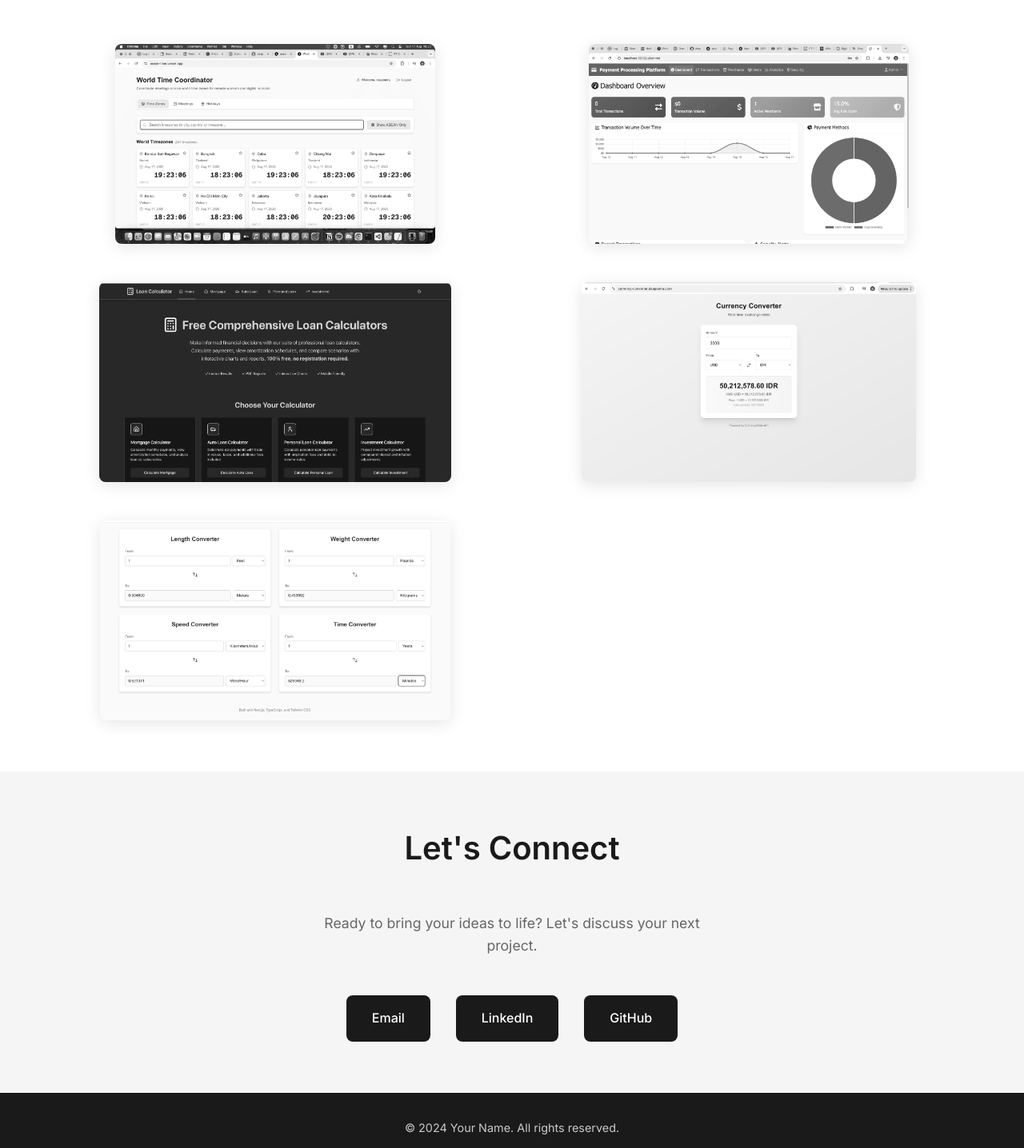
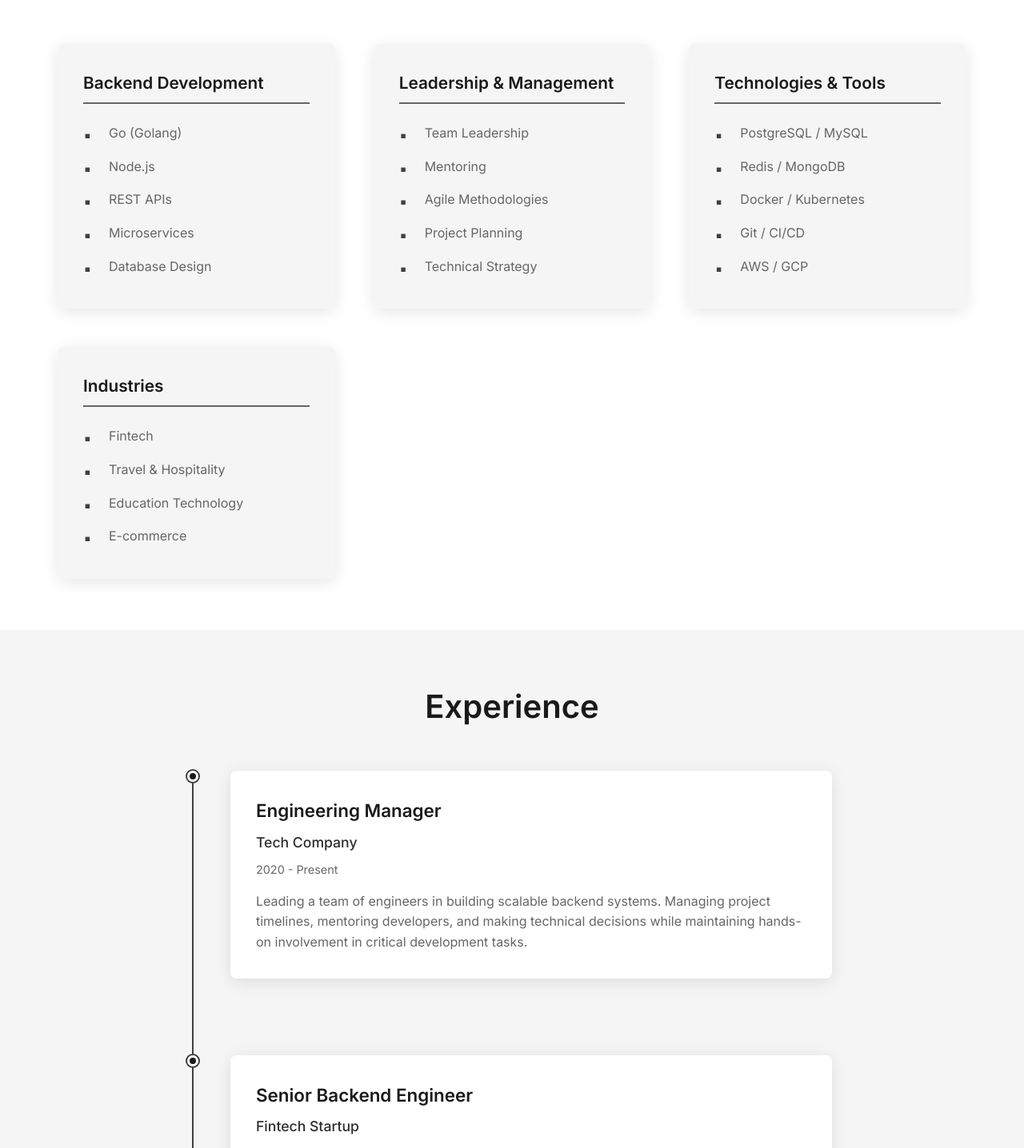
Before and after one commit to dsapoetra/landing-page-ds, a React (Vite) app: page / in a window 1280 px wide. Shown: the part 1351-2787 px from the top of the page at 80% size. Built offline with nearby package versions, Linux system fonts and the light colour scheme.

Commit message:
add section

```diff
--- a/src/App.css
+++ b/src/App.css
@@ -184,6 +184,146 @@ section {
   margin: 0 auto;
   color: var(--color-quaternary);
   line-height: 1.8;
+}
+
+/* Skills Section */
+.skills {
+  background-color: var(--color-white);
+}
+
+.skills-grid {
+  display: grid;
+  grid-template-columns: repeat(auto-fit, minmax(250px, 1fr));
+  gap: var(--spacing-lg);
+  margin-top: var(--spacing-lg);
+}
+
+.skill-category {
+  background-color: var(--color-light);
+  padding: var(--spacing-md);
+  border-radius: var(--border-radius);
+  transition: var(--transition);
+  box-shadow: var(--shadow);
+}
+
+.skill-category:hover {
+  transform: translateY(-5px);
+  box-shadow: var(--shadow-hover);
+}
+
+.skill-category-title {
+  font-size: 1.3rem;
+  font-weight: 600;
+  color: var(--color-primary);
+  margin-bottom: var(--spacing-sm);
+  padding-bottom: var(--spacing-xs);
+  border-bottom: 2px solid var(--color-quaternary);
+}
+
+.skill-list {
+  list-style: none;
+  padding: 0;
+}
+
+.skill-list li {
+  padding: var(--spacing-xs) 0;
+  color: var(--color-quaternary);
+  font-size: 1rem;
+  position: relative;
+  padding-left: var(--spacing-md);
+}
+
+.skill-list li::before {
+  content: "▪";
+  position: absolute;
+  left: 0;
+  color: var(--color-tertiary);
+  font-size: 1.2rem;
+}
+
+/* Job History Section */
+.job-history {
+  background-color: var(--color-light);
+}
+
+.timeline {
+  max-width: 800px;
+  margin: var(--spacing-lg) auto 0;
+  position: relative;
+  padding-left: var(--spacing-lg);
+}
+
+.timeline::before {
+  content: "";
+  position: absolute;
+  left: 0;
+  top: 0;
+  bottom: 0;
+  width: 2px;
+  background: var(--color-tertiary);
+}
+
+.timeline-item {
+  position: relative;
+  margin-bottom: var(--spacing-lg);
+  padding-bottom: var(--spacing-lg);
+}
+
+.timeline-item:last-child {
+  margin-bottom: 0;
+  padding-bottom: 0;
+}
+
+.timeline-marker {
+  position: absolute;
+  left: calc(-1 * var(--spacing-lg) - 6px);
+  top: 0;
+  width: 14px;
+  height: 14px;
+  border-radius: 50%;
+  background-color: var(--color-primary);
+  border: 3px solid var(--color-white);
+  box-shadow: 0 0 0 2px var(--color-tertiary);
+}
+
+.timeline-content {
+  background-color: var(--color-white);
+  padding: var(--spacing-md);
+  border-radius: var(--border-radius);
+  box-shadow: var(--shadow);
+  transition: var(--transition);
+}
+
+.timeline-content:hover {
+  box-shadow: var(--shadow-hover);
+  transform: translateX(5px);
+}
+
+.job-title {
+  font-size: 1.4rem;
+  font-weight: 600;
+  color: var(--color-primary);
+  margin-bottom: var(--spacing-xs);
+}
+
+.company {
+  font-size: 1.1rem;
+  color: var(--color-secondary);
+  font-weight: 500;
+  margin-bottom: var(--spacing-xs);
+}
+
+.job-period {
+  font-size: 0.9rem;
+  color: var(--color-quaternary);
+  margin-bottom: var(--spacing-sm);
+  font-style: italic;
+}
+
+.job-description {
+  font-size: 1rem;
+  color: var(--color-quaternary);
+  line-height: 1.6;
 }
 
 /* Portfolio Section */
@@ -414,6 +554,18 @@ section {
     max-width: 200px;
   }
 
+  .skills-grid {
+    grid-template-columns: 1fr;
+  }
+
+  .timeline {
+    padding-left: var(--spacing-md);
+  }
+
+  .timeline-marker {
+    left: calc(-1 * var(--spacing-md) - 6px);
+  }
+
   section {
     padding: var(--spacing-md) 0;
   }
@@ -440,6 +592,27 @@ section {
 
   .contact-links {
     gap: var(--spacing-sm);
+  }
+
+  .skills-grid {
+    grid-template-columns: 1fr;
+    gap: var(--spacing-sm);
+  }
+
+  .timeline {
+    padding-left: var(--spacing-sm);
+  }
+
+  .timeline-marker {
+    left: calc(-1 * var(--spacing-sm) - 6px);
+  }
+
+  .timeline-content {
+    padding: var(--spacing-sm);
+  }
+
+  .job-title {
+    font-size: 1.2rem;
   }
 }
 
--- a/src/App.tsx
+++ b/src/App.tsx
@@ -36,6 +36,107 @@ function App() {
           <p className="about-text">
             From intern to engineering manager—I'm a hands-on leader who still codes. Over 10+ years, I've built backend systems with Go and Node.js across fintech, travel, and edtech industries, while growing from individual contributor to managing high-performing teams. I solve technical challenges, mentor developers, and enjoy scaling both robust systems and the people who build them.
           </p>
+        </div>
+      </section>
+
+      {/* Skills Section */}
+      <section className="skills">
+        <div className="container">
+          <h2 className="section-title">Skills & Expertise</h2>
+          <div className="skills-grid">
+            <div className="skill-category">
+              <h3 className="skill-category-title">Backend Development</h3>
+              <ul className="skill-list">
+                <li>Go (Golang)</li>
+                <li>Node.js</li>
+                <li>REST APIs</li>
+                <li>Microservices</li>
+                <li>Database Design</li>
+              </ul>
+            </div>
+            <div className="skill-category">
+              <h3 className="skill-category-title">Leadership & Management</h3>
+              <ul className="skill-list">
+                <li>Team Leadership</li>
+                <li>Mentoring</li>
+                <li>Agile Methodologies</li>
+                <li>Project Planning</li>
+                <li>Technical Strategy</li>
+              </ul>
+            </div>
+            <div className="skill-category">
+              <h3 className="skill-category-title">Technologies & Tools</h3>
+              <ul className="skill-list">
+                <li>PostgreSQL / MySQL</li>
+                <li>Redis / MongoDB</li>
+                <li>Docker / Kubernetes</li>
+                <li>Git / CI/CD</li>
+                <li>AWS / GCP</li>
+              </ul>
+            </div>
+            <div className="skill-category">
+              <h3 className="skill-category-title">Industries</h3>
+              <ul className="skill-list">
+                <li>Fintech</li>
+                <li>Travel & Hospitality</li>
+                <li>Education Technology</li>
+                <li>E-commerce</li>
+              </ul>
+            </div>
+          </div>
+        </div>
+      </section>
+
+      {/* Job History Section */}
+      <section className="job-history">
+        <div className="container">
+          <h2 className="section-title">Experience</h2>
+          <div className="timeline">
+            <div className="timeline-item">
+              <div className="timeline-marker"></div>
+              <div className="timeline-content">
+                <h3 className="job-title">Engineering Manager</h3>
+                <p className="company">Tech Company</p>
+                <p className="job-period">2020 - Present</p>
+                <p className="job-description">
+                  Leading a team of engineers in building scalable backend systems. Managing project timelines, mentoring developers, and making technical decisions while maintaining hands-on involvement in critical development tasks.
+                </p>
+              </div>
+            </div>
+            <div className="timeline-item">
+              <div className="timeline-marker"></div>
+              <div className="timeline-content">
+                <h3 className="job-title">Senior Backend Engineer</h3>
+                <p className="company">Fintech Startup</p>
+                <p className="job-period">2017 - 2020</p>
+                <p className="job-description">
+                  Developed and maintained payment processing systems using Go and Node.js. Implemented microservices architecture and improved system performance by 40%.
+                </p>
+              </div>
+            </div>
+            <div className="timeline-item">
+              <div className="timeline-marker"></div>
+              <div className="timeline-content">
+                <h3 className="job-title">Backend Engineer</h3>
+                <p className="company">Travel Platform</p>
+                <p className="job-period">2014 - 2017</p>
+                <p className="job-description">
+                  Built and maintained booking and reservation systems. Worked with databases, APIs, and third-party integrations to deliver reliable travel services.
+                </p>
+              </div>
+            </div>
+            <div className="timeline-item">
+              <div className="timeline-marker"></div>
+              <div className="timeline-content">
+                <h3 className="job-title">Software Engineering Intern</h3>
+                <p className="company">Tech Startup</p>
+                <p className="job-period">2013 - 2014</p>
+                <p className="job-description">
+                  Started my career learning full-stack development, contributing to various projects, and building foundational skills in software engineering.
+                </p>
+              </div>
+            </div>
+          </div>
         </div>
       </section>
 
```
Also changed, not shown: 1 other file (tests, documents, lock files or other folders).
